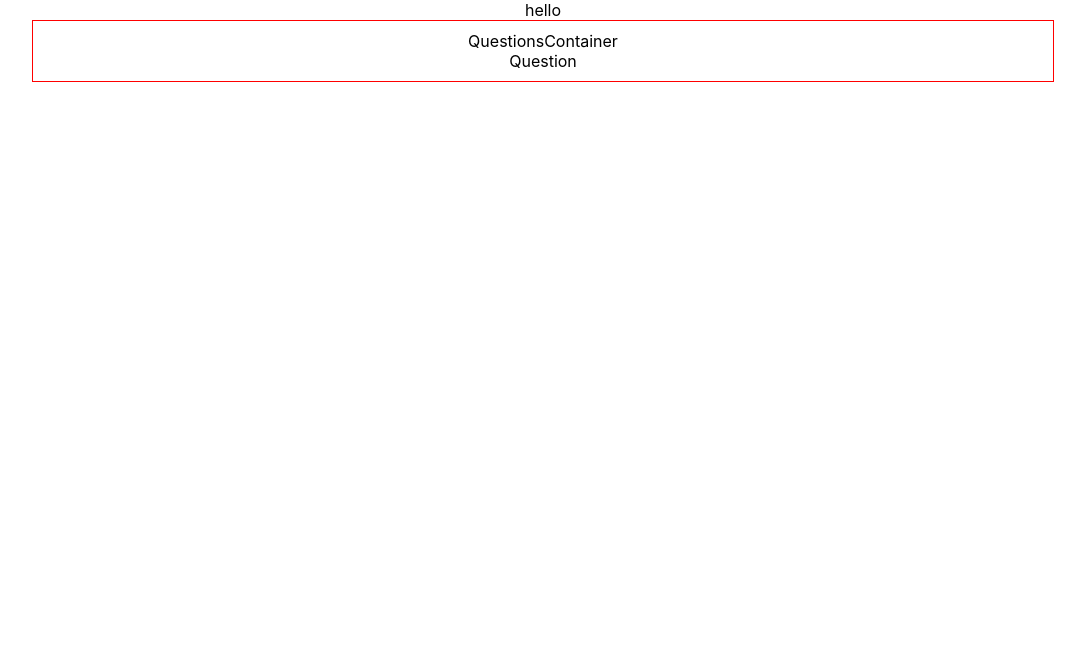
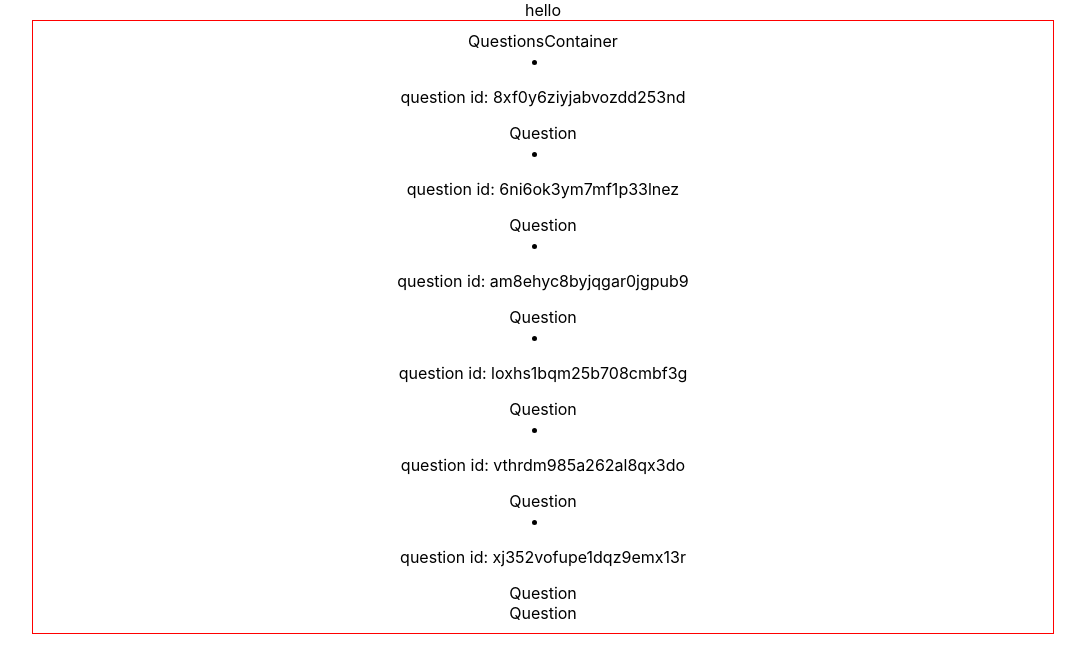
Before and after one commit to Akram11/would-you-rather, a React (Create React App) app: page / in a window 1280 px wide. Shown: the top 672 px of the page, without its empty margins (97-1182 px from the left). Built offline with nearby package versions, Linux system fonts and the light colour scheme.

Commit message:
connect QuestionsContainer to the store using {connect } from react-redux

```diff
--- a/src/components/QuestionsContainer.js
+++ b/src/components/QuestionsContainer.js
@@ -1,11 +1,19 @@
 import React, { Component } from 'react'
 import Question from './Question'
+import { connect } from "react-redux";
 
 class QuestionsContainer extends Component {
 
     render() {
         return (
-            <div className ="container">QuestionsContainer
+            <div className ="container">
+                QuestionsContainer
+                {this.props.questionIds.map((id) => (
+                    <li>
+                        <p>question id: {id}</p>
+                        <Question />
+                    </li>
+                ))}
             <Question />
             </div>
         )
@@ -14,4 +22,11 @@ class QuestionsContainer extends Component {
 }
 
 
-export default QuestionsContainer
+function mapStateToProps({ questions }) {
+     return {
+         questionIds: Object.keys(questions)
+     }
+}
+
+
+export default connect(mapStateToProps)(QuestionsContainer)
```
Also changed, not shown: src/index.css (line endings or trailing spaces).
